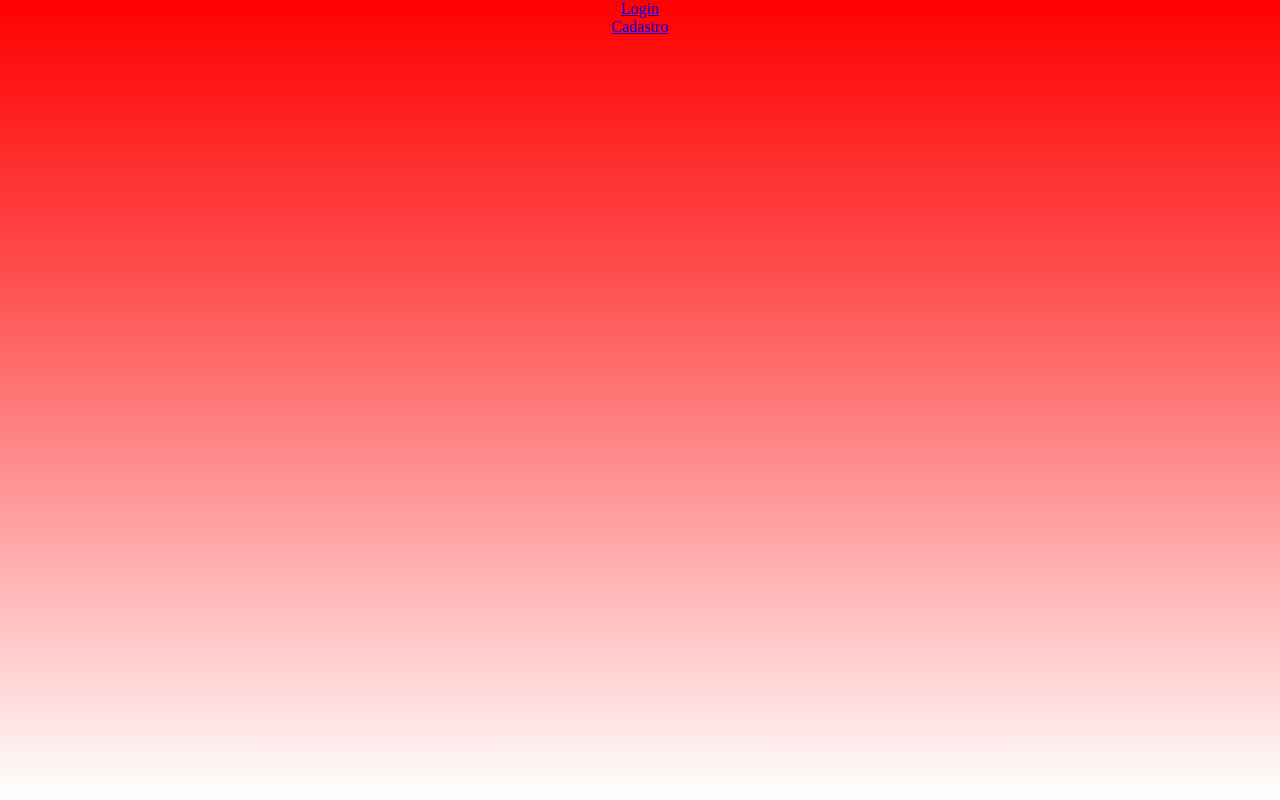
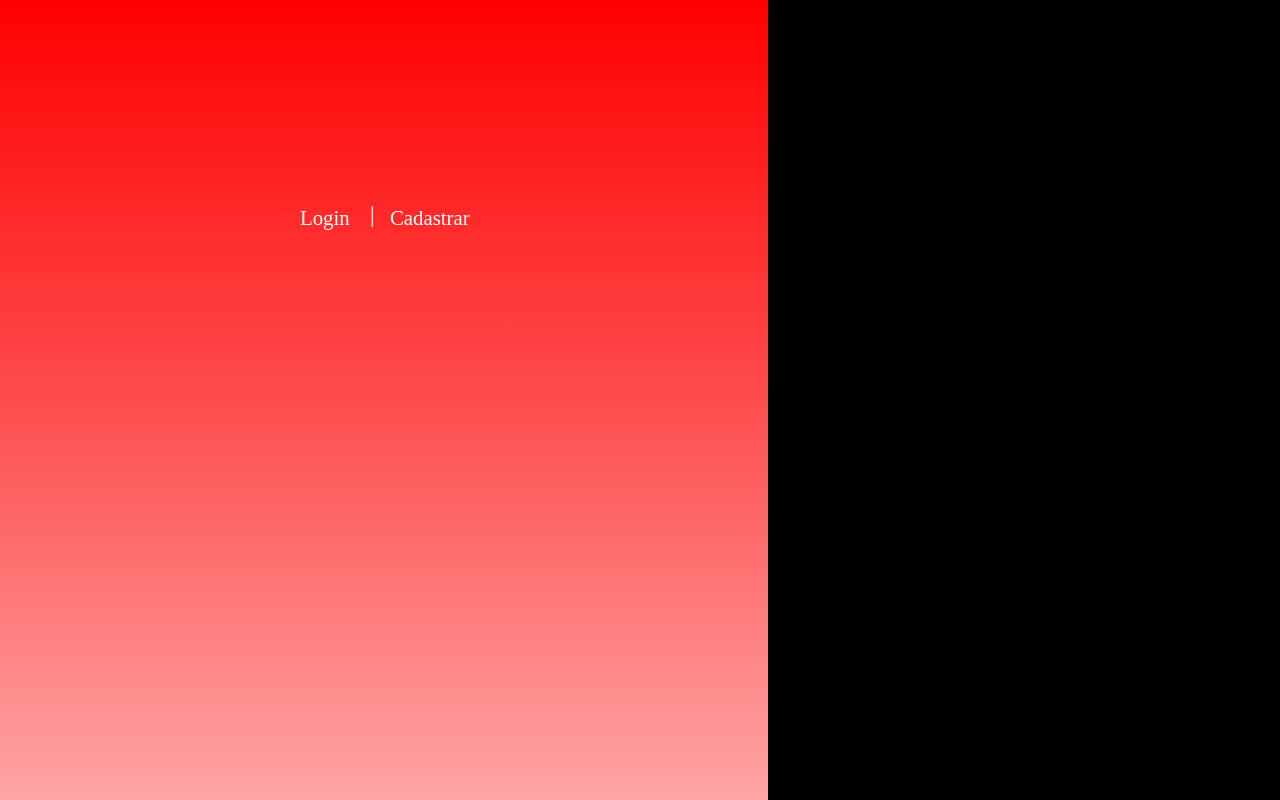
Before and after one commit to GabrielHCustodio/Loja-suplementos, a Vue app: page /user in a window 1280 px wide. Built offline with nearby package versions, Linux system fonts and the light colour scheme.

Commit message:
Added animation when selecting login route or register and creation of the elements of the Login component.

```diff
--- a/src/components/componentsCommon/Header.vue
+++ b/src/components/componentsCommon/Header.vue
@@ -11,7 +11,7 @@
 
       <div class="container-icons">
         <div class="icon-user">
-          <router-link to="/user" class="link">
+          <router-link to="/user/login" class="link">
             <img src="@/assets/icons/icon-user.png" alt="icon-user" id="user" />
             <p id="msg-user">Bem-vindo, faça seu login</p>
           </router-link>
@@ -50,7 +50,6 @@ export default {
 }
 
 .container-msg .msg {
-  width: 50%;
   color: #f9f9f9;
 }
 
--- a/src/components/componentsHome/Cards.vue
+++ b/src/components/componentsHome/Cards.vue
@@ -40,6 +40,7 @@ export default {
 <style scoped>
 .center {
   width: 100%;
+  z-index: 1;
 }
 
 .center #msg {
--- a/src/components/componentsUser/Login.vue
+++ b/src/components/componentsUser/Login.vue
@@ -1,21 +1,33 @@
 <template>
-    <div>
-        <h1>Login</h1>
+    <div class="container">
+        <form action="">
+            <div class="container-input">
+                <label class="label">Nome de usuário</label>
+                <input class="input" type="email">
+            </div>
+            <div class="container-input">
+                <label class="label">Senha</label>
+                <input class="input" type="password">
+            </div>
+
+            <div class="rec">
+                <router-link to="/">Esqueci minha senha</router-link>
+                <router-link to="/">Esqueci meu nome de usuário</router-link>
+            </div>
+
+            <div class="social">
+                <p>Se preferir, entre com uma rede social: </p>
+                <img id="google" src="https://img.icons8.com/ios-glyphs/30/000000/google-logo--v1.png"/>
+            </div>
+
+            <router-link to="/">Entrar</router-link>
+        </form>
     </div>
+
 </template>
 
 <script>
 export default {
-    name: "Login",
-    created() {
-        console.log('Login')
-    }
+    name: 'Login'
 }
 </script>
-
-<style scoped>
-h1 {
-    color: Black;
-    font-size: 4rem;
-}
-</style>
--- a/src/components/componentsUser/Register.vue
+++ b/src/components/componentsUser/Register.vue
@@ -1,11 +1,11 @@
 <template>
-    <div>
-        <h1>Cadastro</h1>
-    </div>
+  <div class="container">
+    <h1>Cadastrar</h1>
+  </div>
 </template>
 
 <script>
 export default {
-    name: "Register"
-}
+  name: "Register",
+};
 </script>
--- a/src/router/index.js
+++ b/src/router/index.js
@@ -34,14 +34,16 @@ const routes = [
     path: '/user',
     name: 'user',
     component: User,
-    children: [{
-      path: '/login',
+    children: [
+      {
+        path: '/user/login',
         name: 'login',
         component: Login
+
       },
       {
-      path: '/sign',
-      name: 'sign',
+        path: '/user/register',
+        name: 'register',
         component: Register
       }
     ]
--- a/src/views/Home.vue
+++ b/src/views/Home.vue
@@ -3,7 +3,7 @@
     <div class="fixed">
       <header-pg />
     </div>
-    <cards style="z-index: 1"/>
+    <cards />
     <goals />
     <router-link to="/products" id="products">Conheça nossos produtos</router-link>
     <email />
--- a/src/views/User.vue
+++ b/src/views/User.vue
@@ -1,21 +1,141 @@
 <template>
-    <div class="center">
-        <router-link to="/login">Login</router-link>
-        <router-link to="/sign">Cadastro</router-link>
+  <div class="center">
+    <div class="left">
+      <div class="nav">
+        <router-link :class="['links', borderLog]" to="/user/login" >Login</router-link>
+        <p>|</p>
+        <router-link :class="['links', borderReg]" to="/user/register">Cadastrar</router-link>
+      </div>
+      <div class="form">
+        <router-view />
+      </div>
     </div>
+
+    <div class="right"></div>
+  </div>
 </template>
 
 <script>
 export default {
-    name: 'User'
-}
+  name: "User",
+  data() {
+    return {
+      path: ''
+    }
+  },
+  created() {this.path = window.location.pathname},
+  updated() {
+    this.path = window.location.pathname
+  },
+  computed: {
+    borderLog() {
+      if(this.path === '/user/login') {
+        return 'border-log'
+      }
+    },
+    borderReg() {
+      if(this.path === '/user/register') {
+        return 'border-reg'
+      }
+    }
+  }
+};
 </script>
 
 <style scoped>
 .center {
-    background: rgb(255,255,255);
-    background: linear-gradient(0deg, rgba(255,255,255,1) 0%, rgba(255,165,165,1) 33%, rgba(254,77,77,1) 66%, rgba(255,0,0,1) 100%);
-    width: 100%;
-    height: 100vh;
+  background: rgb(255, 255, 255);
+  background: linear-gradient(
+    0deg,
+    rgba(255, 165, 165, 1) 0%,
+    rgba(254, 77, 77, 1) 50%,
+    rgba(255, 0, 0, 1) 100%
+  );
+  width: 100%;
+  height: 100vh;
+  flex-direction: row;
+}
+
+.center .left {
+  width: 60%;
+  height: 100%;
+  display: flex;
+  flex-direction: column;
+  padding-top: 200px;
+  padding-left: 300px;
+}
+
+.center .left .nav {
+  height: 40px;
+  display: flex;
+  justify-content: flex-start;
+  align-items: center;
+  color: white;
+}
+
+.center .left .nav .links {
+  margin-right: 10px;
+  padding-bottom: 5px;
+  color: white;
+  text-decoration: none;
+  font-size: 1.3rem;
+  position: fixed;
+}
+
+.center .left .nav .links:last-child {
+  margin-left: 90px;
+}
+
+.center .left .nav p {
+  font-size: 1.4rem;
+  margin-left: 70px;
+  margin-top: -10px;
+}
+
+.border-log {
+  border-bottom: 3px solid white;
+  animation: animateLog 1s linear;
+  font-weight: bolder;
+  font-size: 1.6rem;
+}
+
+.border-reg {
+  border-bottom: 3px solid white;
+  animation: animateReg 1s linear;
+  font-weight: bolder;
+  font-size: 1.6rem;
+}
+
+.center .right {
+  width: 40%;
+  height: 100%;
+  background-color: black;
+}
+
+.container {
+  width: 600px;
+  height: 650px;
+  margin-top: 20px;
+  border: 1px solid black;
+}
+
+@keyframes animateLog {
+  0% {
+    width: 0px;
+  }
+
+  100% {
+    width: 55px;
+  }
+}
+
+@keyframes animateReg {
+  0% {
+    width: 0px;
+  }
+
+  100% {
+    width: 85px;
+  }
 }
 </style>
```
Lines whose indentation alone changed are shown as unchanged.
